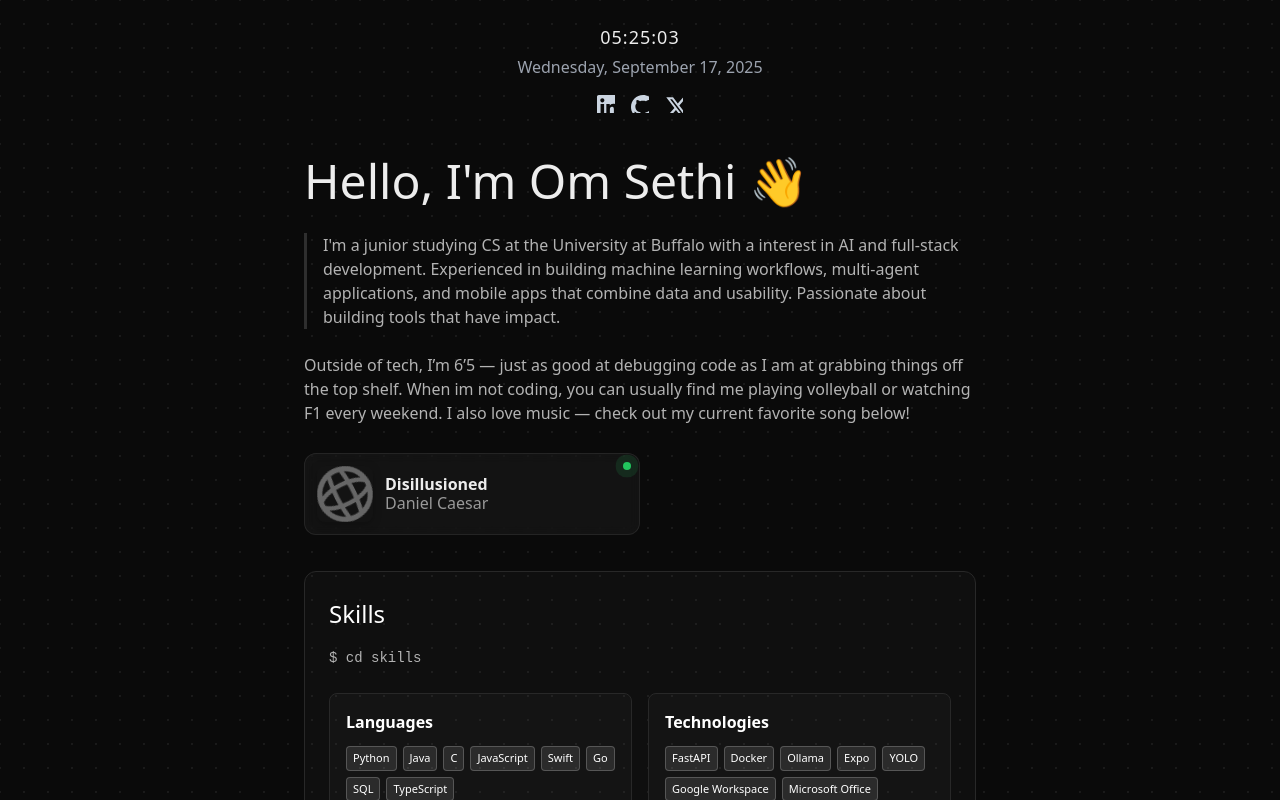
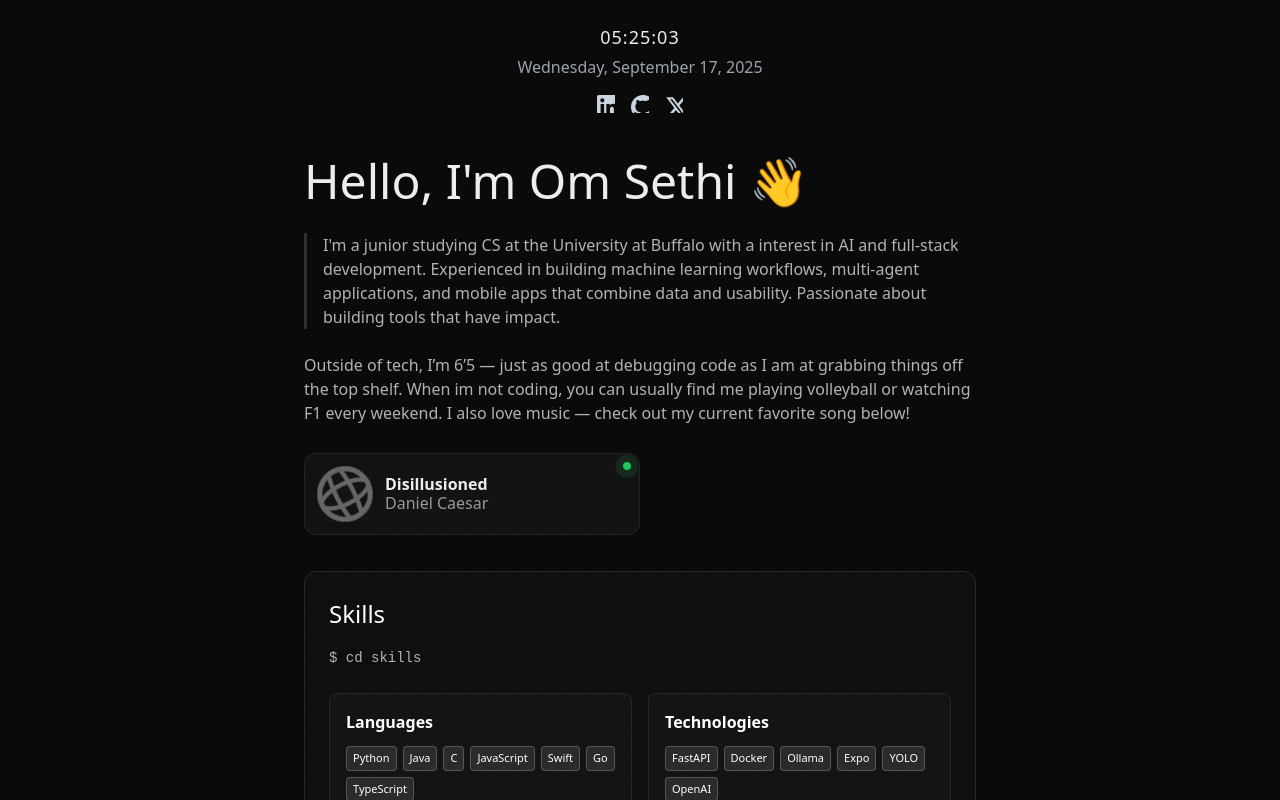
Before and after one commit to OmSethi/portfolio-site, a Next.js app in the folder portfolio-site/: page / in a window 1280 px wide. Shown: the top 800 px of the page. Built offline with nearby package versions, Linux system fonts and the light colour scheme.

Commit message:
Updated Skills section

```diff
--- a/portfolio-site/src/app/page.tsx
+++ b/portfolio-site/src/app/page.tsx
@@ -52,11 +52,11 @@ export default function Home() {
         <div style={{ display: 'flex', gap: 16, flexWrap: 'wrap' }}>
           <TechCard
             title="Languages"
-            skills={["Python", "Java", "C", "JavaScript", "Swift", "Go", "SQL", "TypeScript"]}
+            skills={["Python", "Java", "C", "JavaScript", "Swift", "Go","TypeScript"]}
           />
           <TechCard
             title="Technologies"
-            skills={["FastAPI", "Docker", "Ollama", "Expo", "YOLO", "Google Workspace", "Microsoft Office"]}
+            skills={["FastAPI", "Docker", "Ollama", "Expo", "YOLO", "OpenAI"]}
           />
           <TechCard
             title="Tools & Platforms"
```
